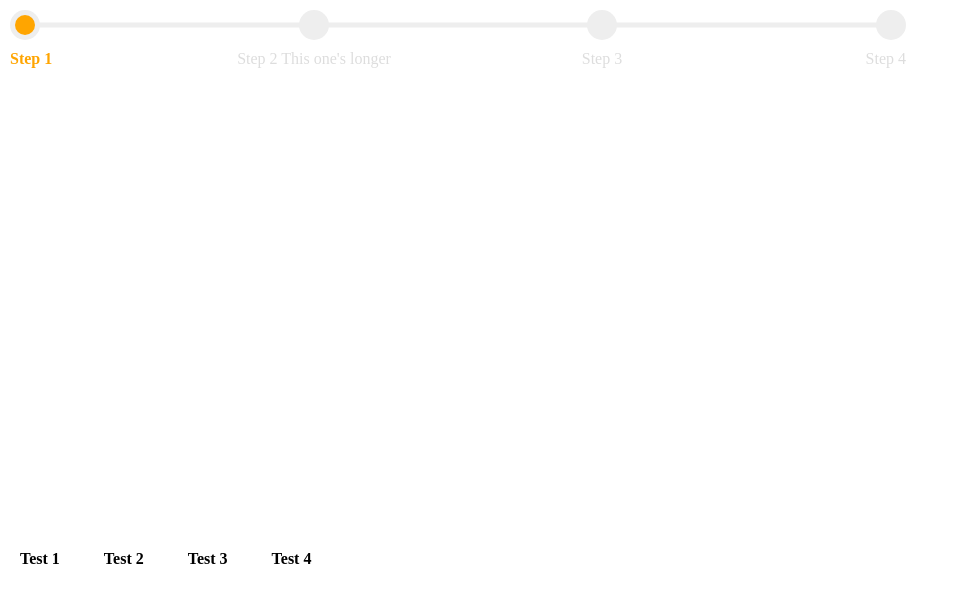
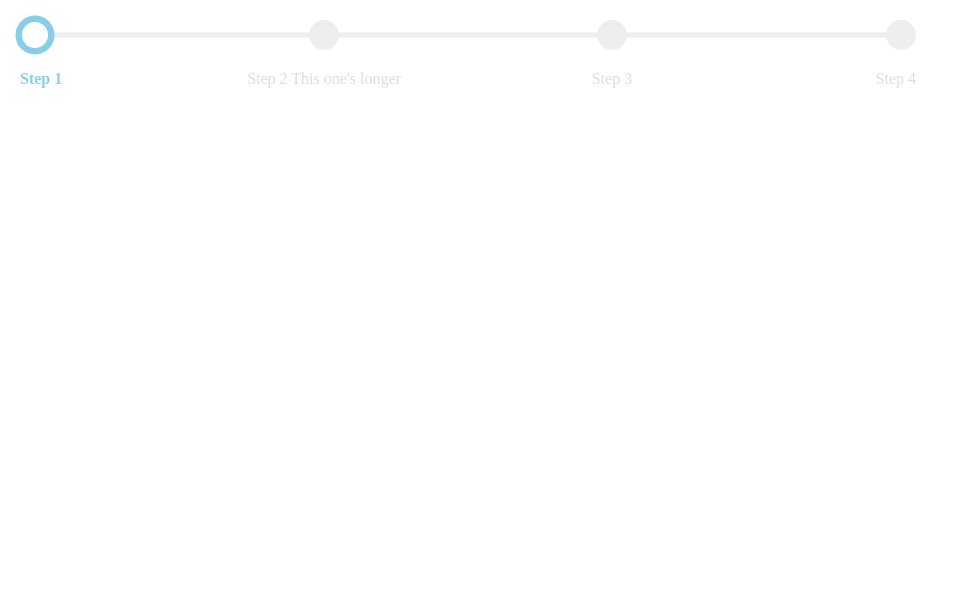
Before and after one commit to ricardo-marques-old/StepsDirective, a website: page index.html in a window 1280 px wide. Shown: the whole page, without its empty margins (0-969 px from the left). Drawn offline with nearby package versions, Linux system fonts and the light colour scheme.

Commit message:
Added an optional attribute clickable and made the demo a little nice

```diff
--- a/Directions.txt
+++ b/Directions.txt
@@ -9,10 +9,10 @@ Usage:
 
 This is the markup - "sequential" being defined means that the circles behind the active one also remain active.
 					 "bar" being defined means that you'll get a bar connecting the circles
+					 "clickable" enables the user to change steps by clicking on the label or circle. May be useful.
 
-
-	<my-steps active-step="{{ ctrl.activeStep }}" sequential bar> // {{ctrl.activeStep}} can be any variable you want. The first step will have number 1, not 0.
-		<div class="step-container"> // call this whatever you'd like
+	<my-steps active-step="{{ ctrl.activeStep }}" sequential bar clickable> // {{ctrl.activeStep}} can be any variable you want. The first step will have number 1, not 0.
+		<div> // call this whatever you'd like but needs to be here
 			<step><span>Step 1</span></step>
 			<step><span>Step 2</span></step>
 			<step><span>Step 3</span></step>
--- a/app/js.js
+++ b/app/js.js
@@ -15,13 +15,14 @@
             link: function(scope,elem,attrs){
 
             //CONFIG -------------------------------
-            var minimumPaddingBetweenSteps = 0,    // ensures that labels will be at least X pixels apart
+
+            var minimumPaddingBetweenSteps = 0,     // ensures that labels will be at least X pixels apart
                 circleDiameter = 30,                //
                 circleBorderRadius = "50%",         // Leave at 50 for circle, 0 for square; feel free to also use px, just keep it in a string
                 barHeight = 5,                      // Make sure to not set it to be bigger than the circle diameter, I recommend at max circleDiameter/2
-                barFillColor = "orange",            // Keep it in a string ex: "rgba(255,255,255,.3) , #333, etc."
-                barFillPadding = 0,                 // Padding between bar and its fill
-                sequential;                         // if this is true, the steps before the current step will remain active (circles filled)
+                barFillColor = "skyblue",           // Keep it in a string ex: "rgba(255,255,255,.3) , #333, etc."
+                barFillPadding = 0;                 // Padding between bar and its fill
+
             //END CONFIG ---------------------------
 
 
@@ -34,12 +35,15 @@
                 $barFill,
                 parentWidth,
                 width,
-                widthOfChildren = 0,
                 numberOfSteps = $steps.length,
                 template = '<div class="circle"></div>',
                 currentStep = attrs.activeStep,
-                collapsedMode = false;
+                collapsedMode = false,
+                sequential,
+                clickable;
 
+
+                //check attributes
                 if(attrs.bar!==undefined){
                     var bar=true;
                     $mySteps.prepend('<div class="bar"></div>');
@@ -53,6 +57,13 @@
                 }
 
                 attrs.sequential!==undefined ? sequential = true : sequential = false;
+
+                attrs.clickable!==undefined ? clickable = true : clickable = false;
+
+
+
+
+
                 //when the active-step attribute is updated this adds the class active to the step with index of updatedStep
             var updateStep = function(updatedStep){
                     $timeout(function(){
@@ -181,9 +192,20 @@
                     };
                 });
 
-                $('step').each(function(){
-                    widthOfChildren += $(this).outerWidth();
-                });
+                if(clickable){
+                    $circle.each(function(index){
+                        $(this)[0].style.cursor="pointer";
+                        $(this)[0].addEventListener("click",function(){
+                            updateStep(index+1);
+                        });
+                    });
+                    $steps.each(function(index){
+                        $(this)[0].style.cursor="pointer";
+                        $(this)[0].addEventListener("click",function(){
+                            updateStep(index+1);
+                        });
+                    });
+                }
             }
         }
     });
--- a/index.html
+++ b/index.html
@@ -11,7 +11,7 @@
 		.container{
 			position:relative;
 			width:70%;
-			padding:10px;
+			padding:20px;
 		}
 
 		my-steps{
@@ -19,12 +19,12 @@
 		}
 
 		step{
-			padding-top:10px;
+			padding-top:20px;
 			color:#DDD;
 		}
 
 		step.active{
-			color:orange;
+			color:skyblue;
 			font-weight: bold;
 		}
 
@@ -53,7 +53,13 @@
 			right:5px;
 			border-radius:50%;
 			z-index:3;
-			background:orange;
+			background:white;
+		}
+
+		.circle.active{
+			background:skyblue;
+			transition:all 300ms cubic-bezier(0.43,-0.37, 0.32, 1.6);
+			transform:scale(1.3);
 		}
 
 		.collapsed span{
@@ -78,18 +84,13 @@
 		.bar-fill{
 			transition:all 200ms ease-in-out;
 		}
+	</style>
 
-		.shortcuts *{
-			cursor:pointer;
-			margin:20px;
-		}
-
-	</style>
 </head>
 <body ng-controller="myController as ctrl">
 	<div class="container">
-		<my-steps active-step="{{ ctrl.activeStep }}" sequential bar>
-			<div class="step-container">
+		<my-steps active-step="{{ ctrl.activeStep }}" sequential bar clickable>
+			<div>
 				<step><span>Step 1</span></step>
 				<step><span>Step 2 This one's longer</span></step>
 				<step><span>Step 3</span></step>
@@ -97,12 +98,6 @@
 			</div>
 		</my-steps>
 	</div>
-	<div class="shortcuts">
-		<b ng-click="ctrl.updateStep(1)">Test 1</b>
-		<b ng-click="ctrl.updateStep(2)">Test 2</b>
-		<b ng-click="ctrl.updateStep(3)">Test 3</b>
-		<b ng-click="ctrl.updateStep(4)">Test 4</b>
-	</div>
 
 	<script src="bower_components/jquery/dist/jquery.js"></script>
 	<script src="bower_components/angular/angular.js"></script>
```
Also changed, not shown: 1 other file.
